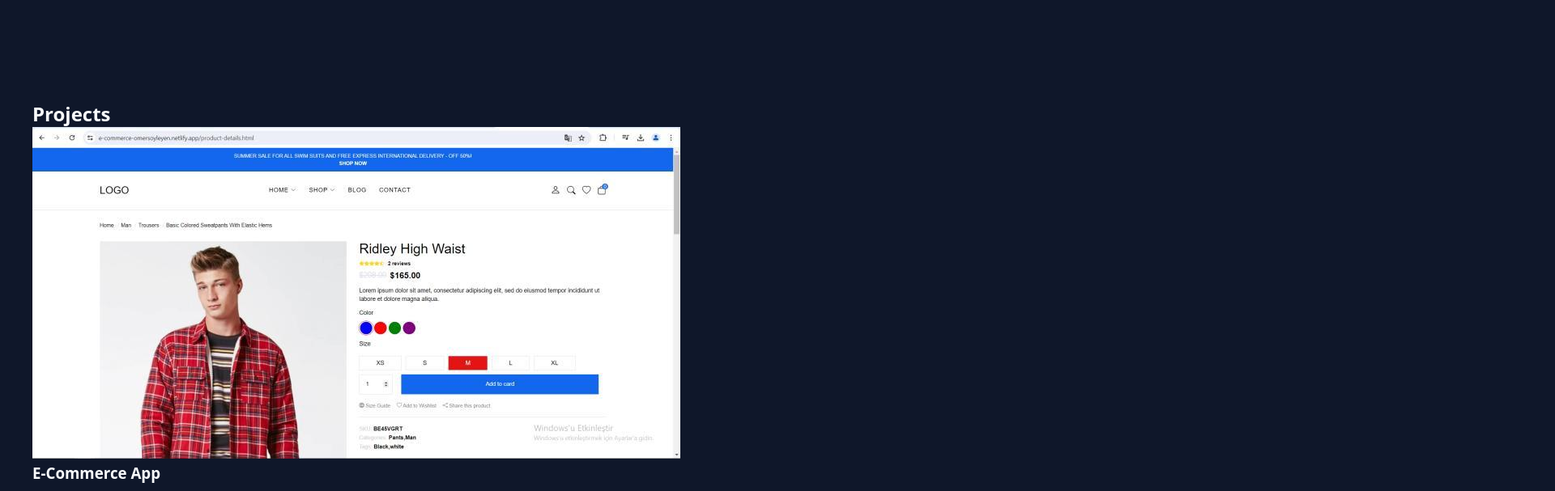
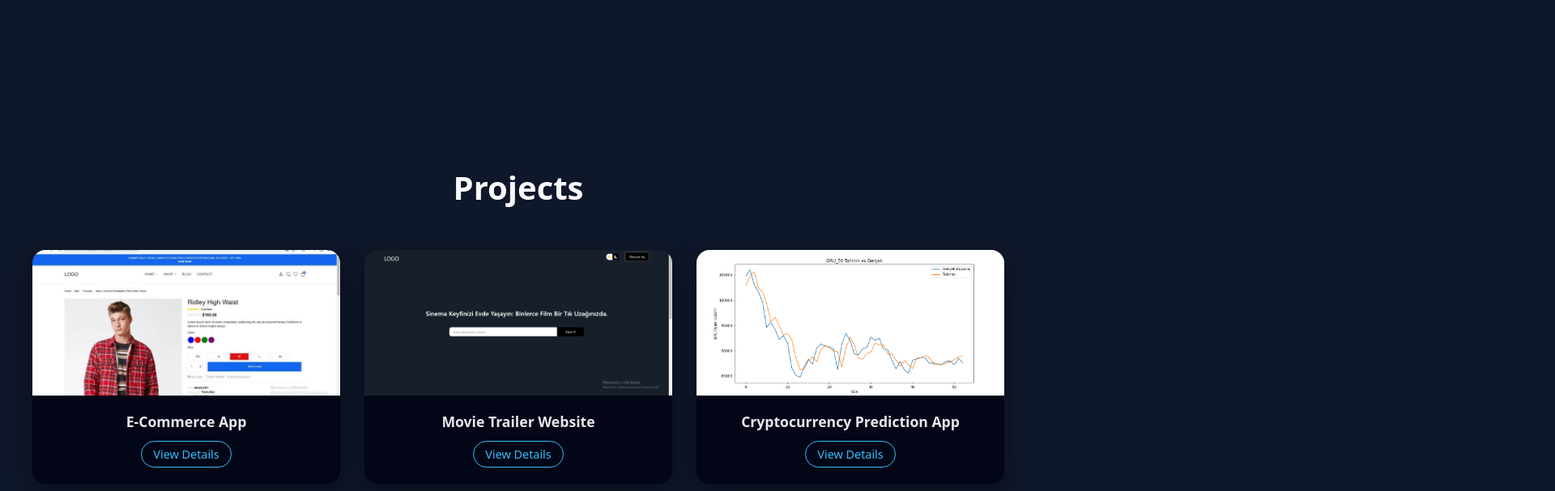
Before and after one commit to OmerSoyleyen24/PortfolioWebsite, a React (Vite) app in the folder frontend/: page / in a window 1280 px wide. Shown: the part 1220-1827 px from the top of the page at 81% size, 1920 px wide, since content can reach past the window. Built offline with nearby package versions, Linux system fonts and the light colour scheme.

Commit message:
Update Projects.css

```diff
--- a/frontend/src/Projects/Projects.css
+++ b/frontend/src/Projects/Projects.css
@@ -1,3 +1,69 @@
+#projects {
+  padding: 80px 20px;
+  background: #0f172a;
+}
+
+.section-title {
+  font-size: 2.5rem;
+  text-align: center;
+  margin-bottom: 50px;
+  color: #f8fafc;
+}
+
+.projects-grid {
+  display: grid;
+  grid-template-columns: repeat(auto-fit, minmax(280px, 1fr));
+  gap: 30px;
+}
+
+/* CARD */
+.project-card {
+  background: #020617;
+  border-radius: 16px;
+  overflow: hidden;
+  display: flex;
+  flex-direction: column;
+  box-shadow: 0 10px 30px rgba(0, 0, 0, 0.4);
+  transition: transform 0.3s ease, box-shadow 0.3s ease;
+}
+
+.project-card:hover {
+  transform: translateY(-6px);
+  box-shadow: 0 20px 40px rgba(0, 0, 0, 0.6);
+}
+
+/* IMAGE */
+.project-image {
+  width: 100%;
+  height: 180px;
+  overflow: hidden;
+}
+
+.project-image img {
+  width: 100%;
+  height: 100%;
+  object-fit: cover;
+  display: block;
+  transition: transform 0.4s ease;
+}
+
+.project-card:hover .project-image img {
+  transform: scale(1.05);
+}
+
+/* INFO */
+.project-info {
+  padding: 20px;
+  text-align: center;
+  flex-grow: 1;
+}
+
+.project-info h3 {
+  font-size: 1.1rem;
+  color: #e5e7eb;
+}
+
+/* TOGGLE BUTTON */
 .project-toggle {
   margin-top: 12px;
   background: transparent;
@@ -15,10 +81,10 @@
   color: #020617;
 }
 
+/* DESCRIPTION */
 .project-description {
   margin-top: 14px;
   font-size: 0.95rem;
   line-height: 1.5;
   color: #cbd5f5;
-  white-space: pre-line;
 }
```
